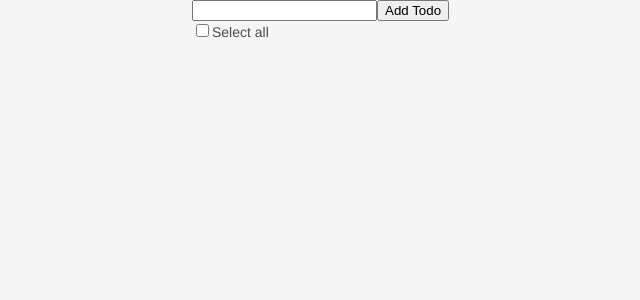
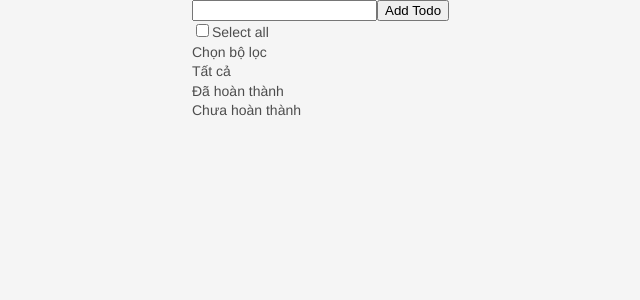
Before and after one commit to QuangKhai2704/todolist-app, a React (Create React App) app: page / in a window 1280 px wide. Shown: the top 300 px of the page, without its empty margins (173-813 px from the left). Built offline with nearby package versions, Linux system fonts and the light colour scheme.

Commit message:
my changes

```diff
--- a/src/App.js
+++ b/src/App.js
@@ -1,58 +1,104 @@
-import TodoList from './components/TodoList';
-import AddTodos from './components/AddTodos';
-import React from 'react';
-
+import TodoList from "./components/TodoList";
+import AddTodos from "./components/AddTodos";
+import React from "react";
+import FilterTodo from "./components/FilterTodo";
 
 class App extends React.Component {
   constructor() {
     super();
     this.state = {
-       todos: []
+      todos: [],
+      todoFilter: [],
     };
+    this.filterTodoCompleted = this.filterTodoCompleted.bind(this);
+    this.filterClear = this.filterClear.bind(this);
+    this.filterTodoNotCompleted = this.filterTodoNotCompleted.bind(this);
   }
-
+  filterClear = () => {
+    this.setState({ todoFilter: [] });
+  };
+  filterTodoCompleted = async () => {
+    const todoCompleted = this.state.todos.map((todo) => {
+      if (todo.completed === true) return todo;
+      else return "";
+    });
+    await this.setState({ todoFilter: todoCompleted });
+    console.log(this.state.todoFilter);
+  };
+  filterTodoNotCompleted = async () => {
+    const todoNotCompleted = this.state.todos.map((todo) => {
+      if (todo.completed === false) return todo;
+      else return "";
+    });
+    await this.setState({ todoFilter: todoNotCompleted });
+  };
   render() {
-     return(
+    console.log(this.state.todos);
+    return (
       <div>
         <AddTodos addTodoFn={this.addTodo}></AddTodos>
-        <TodoList updateTodoFn={this.updateTodo} todos={this.state.todos}></TodoList>
+        {this.state.todoFilter.length === 0 ? (
+          <div>
+            <TodoList
+              updateTodoFn={this.updateTodo}
+              todos={this.state.todos}
+            ></TodoList>
           </div>
-
+        ) : (
+          <div>
+            <FilterTodo todoFilter={this.state.todoFilter} />
+          </div>
+        )}
+        <label htmlFor="todo">Chọn bộ lọc</label>
+        <br />
+        <div value="All" onClick={this.filterClear}>
+          Tất cả
+        </div>
+        <div value="completed" onClick={this.filterTodoCompleted}>
+          Đã hoàn thành
+        </div>
+        <div value="notCompleted" onClick={this.filterTodoNotCompleted}>
+          Chưa hoàn thành
+        </div>
+      </div>
     );
   }
 
   componentDidMount = () => {
-     const todos = localStorage.getItem('todos')
-     if(todos) {
+    const todos = localStorage.getItem("todos");
+    if (todos) {
       const savedTodos = JSON.parse(todos);
       this.setState({ todos: savedTodos });
     } else {
-       console.log('No todos');
+      console.log("No todos");
     }
-   }
-   addTodo= async (todo) => {
-    await this.setState({ todos: [...this.state.todos, {
-      text:todo,
-      completed:false
-    }
-    ]});
-    localStorage.setItem('todo', JSON.stringify(this.state.todos))
-    console.log(localStorage.getItem('todos'));
-   }
+  };
+  addTodo = async (todo, completed) => {
+    await this.setState({
+      todos: [
+        ...this.state.todos,
+        {
+          text: todo,
+          completed: completed,
+        },
+      ],
+    });
+    localStorage.setItem("todo", JSON.stringify(this.state.todos));
+  };
   updateTodo = async (todo) => {
-    const newTodos = this.state.todos.map(_todo => {
-      if(todo === _todo)
+    const newTodos = this.state.todos.map((_todo) => {
+      if (todo === _todo)
         return {
+          completed: true,
           text: todo.text,
-        completed: !todo.completed
-      }
-      else
-      return _todo
+        };
+      else return _todo;
     });
-    await this.setState({todos: newTodos});
-    localStorage.setItem('todos', JSON.stringify(this.state.todos));
-  }
 
+    await this.setState({ todos: newTodos });
+    console.log(newTodos);
+    localStorage.setItem("todos", JSON.stringify(this.state.todos));
+  };
 }
 
 export default App;
--- /dev/null
+++ b/src/components/FilterTodo.js
@@ -0,0 +1,14 @@
+import React, { Component } from "react";
+
+export default class FilterTodo extends Component {
+  render() {
+    const { todoFilter } = this.props;
+    return (
+      <div>
+        {todoFilter.map((todo, index) => (
+          <div key={index}>{todo.text}</div>
+        ))}
+      </div>
+    );
+  }
+}
--- a/src/components/TodoList.js
+++ b/src/components/TodoList.js
@@ -1,5 +1,6 @@
 import React from "react";
 import TodoItem from "../components/TodoItem";
+
 
 class TodoList extends React.Component {
   constructor(props) {
```
Lines whose indentation alone changed are shown as unchanged.
